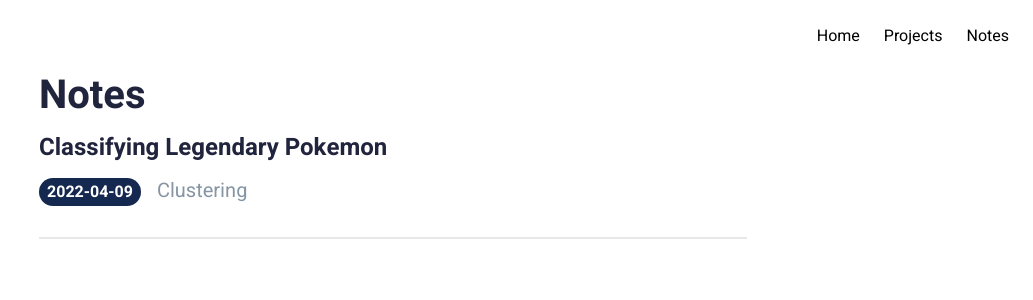
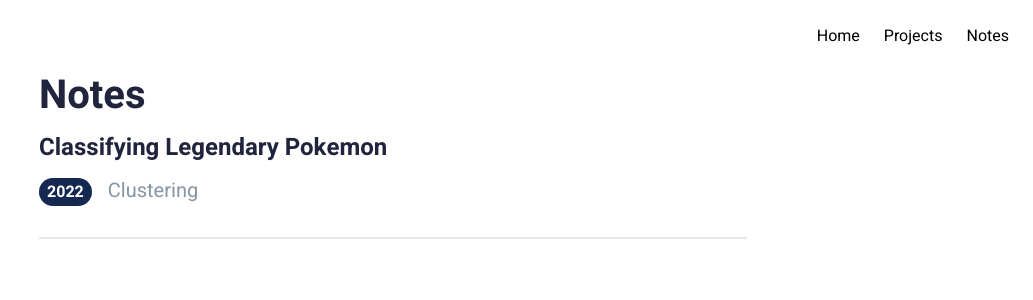
Before and after one commit to Branskins/branskins.github.io, a Next.js app: page /notes in a window 1280 px wide. Shown: the top 300 px of the page, without its empty margins (247-1280 px from the left). Built offline with nearby package versions, Linux system fonts and the light colour scheme.

Commit message:
Update date format for the badges

```diff
--- /dev/null
+++ b/src/lib/date.js
@@ -0,0 +1,3 @@
+export function formatDate(date) {
+    return new Date(date).getFullYear();
+}
--- a/src/pages/notes.js
+++ b/src/pages/notes.js
@@ -1,5 +1,6 @@
 import Link from "next/link"
 import { getSortedNotesData } from '../lib/notes'
+import { formatDate } from '../lib/date'
 
 export default function NotesPages({ allNotesData }) {
   return (
@@ -12,7 +13,7 @@
             <div className="feature-content">
               <h2><Link href={`/notes/${id}`}>{title}</Link></h2>
               <div className="annotation-wrapper">
-                <span className="badge">{date}</span>
+                <span className="badge">{formatDate(date)}</span>
                 <span className="topic">{topic}</span>
               </div>
             </div>
--- a/src/pages/projects.js
+++ b/src/pages/projects.js
@@ -1,5 +1,6 @@
 import Link from "next/link"
 import { getSortedProjectsData } from '../lib/projects'
+import { formatDate } from '../lib/date'
 
 export default function ProjectsPage({ allProjectsData }) {
   return (
@@ -15,7 +16,7 @@
             <div className="feature-content">
               <h2><Link href={`/projects/${id}`}>{title}</Link></h2>
               <div className="annotation-wrapper">
-                <span className="badge">{date}</span>
+                <span className="badge">{formatDate(date)}</span>
                 <span className="topic">{topic}</span>
               </div>
               <p>{description}</p>
```
